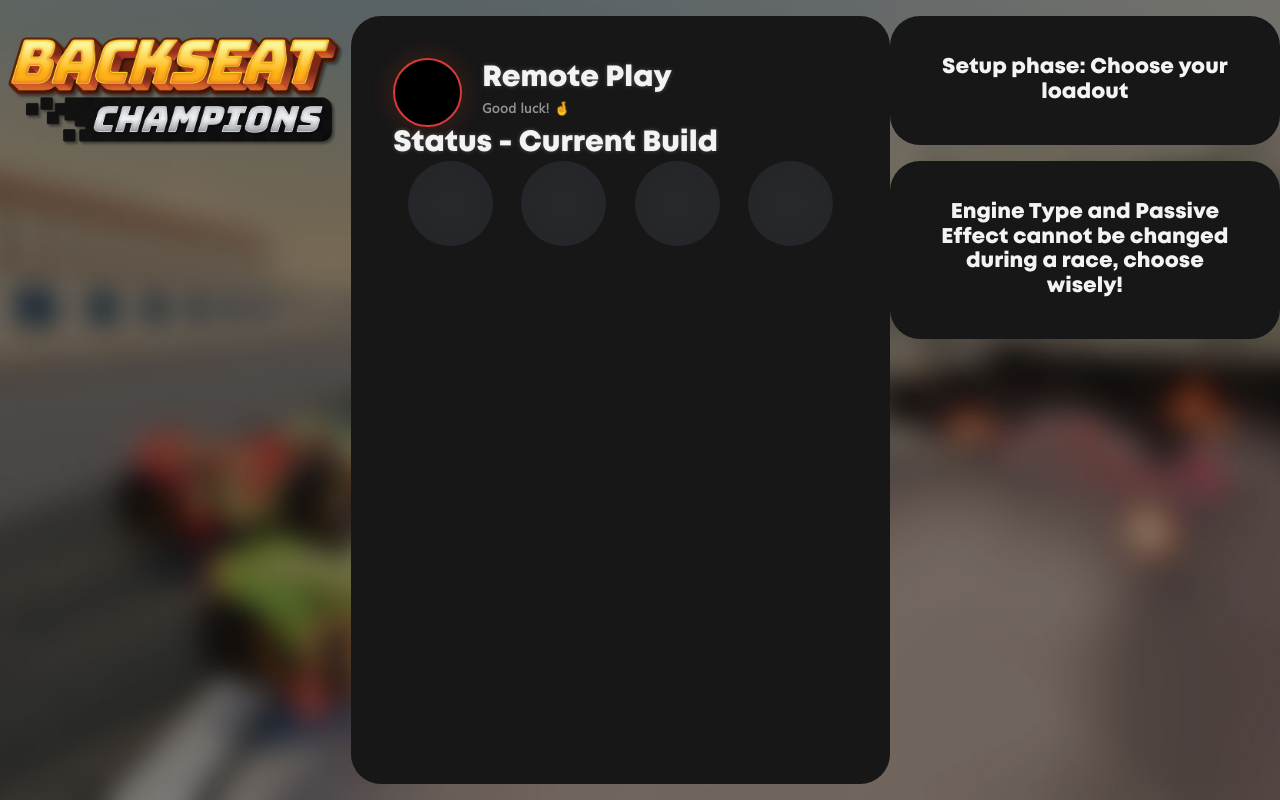
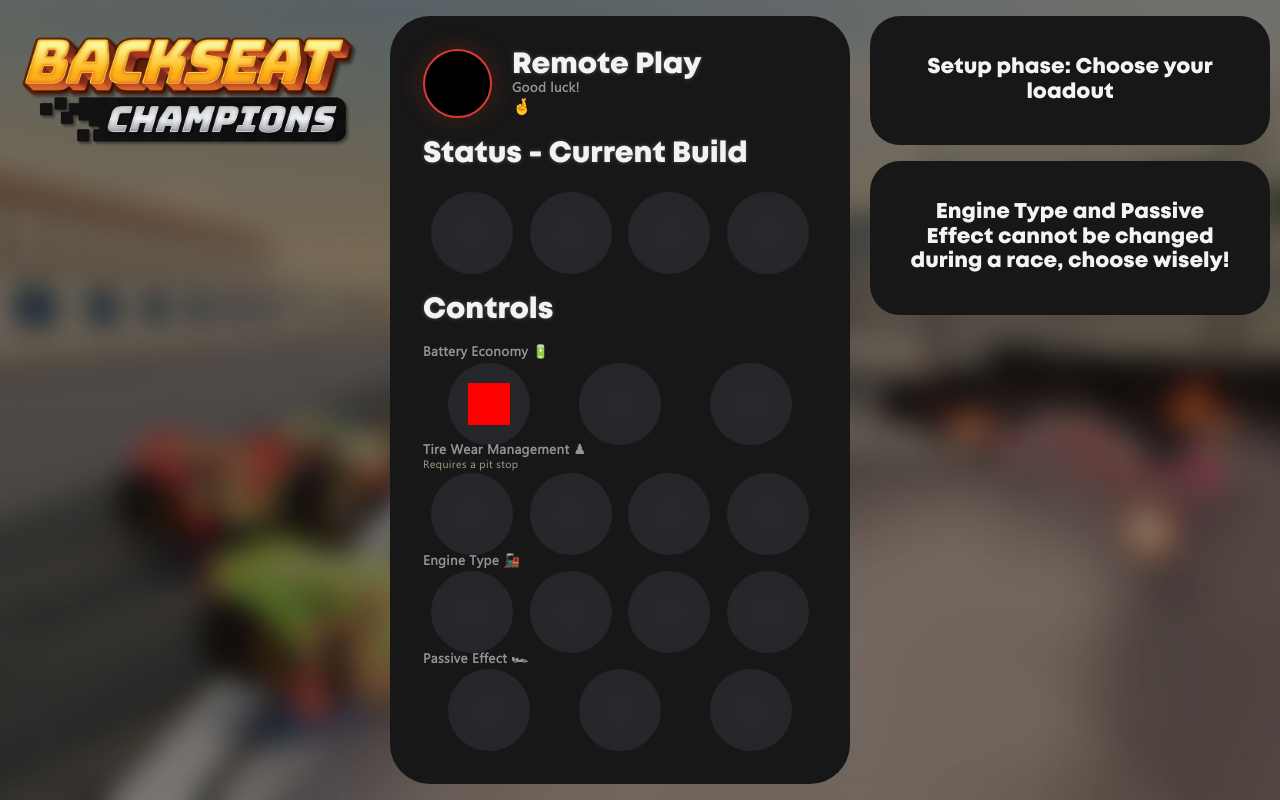
Before and after one commit to Pokang/backseat-remoteplay, an Angular app: page /remote in a window 1280 px wide. Built offline with nearby package versions, Linux system fonts and the light colour scheme.

Commit message:
dials skeleton

```diff
--- /dev/null
+++ b/src/app/remote/iconclasses.scss
@@ -0,0 +1,47 @@
+.battery1{
+    height: 42px;
+    width: 42px;
+    background:red;
+}
+.battery2{
+
+}
+.battery3{
+
+}
+
+.tire1{
+
+}
+.tire2{
+
+}
+.tire3{
+
+}
+.tire4{
+
+}
+
+.engine1{
+
+}
+.engine2{
+
+}
+.engine3{
+
+}
+.engine4{
+
+}
+
+.passive1{
+
+}
+.passive2{
+
+}
+.passive3{
+
+}
--- a/src/app/remote/remote.component.html
+++ b/src/app/remote/remote.component.html
@@ -5,16 +5,56 @@
             <div id="userpicture"></div>
             <div id="remotetoptext">
                 <div id="remotetitle">Remote Play</div>
-                <div id="remotesubmessage">Good luck! 🤞</div>
+                <div id="remotesubmessage"><h2>Good luck!</h2>🤞</div>
             </div>
         </div>
         <div id="statussection">
-            Status - Current Build
+            <h1>Status - Current Build</h1>
             <div class="dialrow">
-                <div class="dial battery selected"></div>
+                <div class="dial battery1 selected"></div>
                 <div class="dial tire selected"></div>
                 <div class="dial engine selected"></div>
                 <div class="dial passive selected"></div>
+            </div>
+        </div>
+        <div id="batterysection">
+            <div id="controlstitlesection">
+                <h1>Controls</h1>
+                <h2>Battery Economy 🔋</h2>
+            </div>
+            <div class="dialrow">
+                <div class="dial selected">
+                    <div class="battery1 icon iconselected"></div>
+                </div>
+                <div class="dial battery2 unselected"></div>
+                <div class="dial battery3 unselected"></div>
+            </div>
+        </div>
+        <div id="tiresection">
+            <h2>Tire Wear Management ♟</h2>
+            <h3>Requires a pit stop</h3>
+            <div class="dialrow">
+                <div class="dial tire1 unselected"></div>
+                <div class="dial tire2 selected"></div>
+                <div class="dial tire3 unselected"></div>
+                <div class="dial tire4 selected"></div>
+            </div>
+        </div>
+        <div id="enginesection">
+            <h2>Engine Type 🚂</h2>
+            <div class="dialrow">
+                <div class="dial engine1 selected"></div>
+                <div class="dial engine2 unselected"></div>
+                <div class="dial engine3 unselected"></div>
+                <div class="dial engine4 unselected"></div>
+            </div>
+        </div>
+        <div id="passivesection">
+            <h2>Passive Effect 🏎</h2>
+            <div class="dialrow">
+                <div class="dial passive1 selected"></div>
+                <div class="dial passive2 unselected"></div>
+                <div class="dial passive3 unselected"></div>
             </div>
         </div>
     </div>
--- a/src/app/remote/remote.component.scss
+++ b/src/app/remote/remote.component.scss
@@ -1,4 +1,5 @@
 @import '../../variables.scss';
+@import './iconclasses.scss'; //Icon files are defined in a separate file to prevent the clutter here
 
 #remotecontainer{
     width:100vw;
@@ -9,6 +10,7 @@
     background-position: center;
     background-size: cover;
     background-repeat: no-repeat;
+    background-attachment: fixed;
 
     .backseatlogo{
         margin-top: 4vh;
@@ -21,23 +23,34 @@
     }
 
     #remotebox{
+        display: flex;
+        flex-direction: column;
+        justify-content: space-between;
         margin-top: 2vh;
-        width: 550px;
+        width: 460px;
         height: 96vh;
         background: $remotebg;
         box-sizing: border-box;
-        border-radius: 30px;
-        padding:42px;
+        border-radius: 40px;
+        padding:33px;
 
         .dialrow{
             display: flex;
             justify-content: space-around;
             .dial{
-                width:85px;
-                height: 85px;
+                display: flex;
+                justify-content: center;
+                align-items: center;
+                width:82px;
+                height:82px;
                 border-radius: 100%;
                 background:$dialbg;
                 stroke: solid 2px $remotebg;
+                &:hover{
+                    filter:brightness(120%);
+                    transition: ease-in 150ms;
+                    cursor: pointer;
+                }
             }
             .selected{
                 stroke: solid 2px #6b94FE;
@@ -70,21 +83,32 @@
                     text-shadow: $textglow;
 
                 }
-                #remotesubmessage{
-                    font-size: 10pt;
-                    color:$inactive;
-                    font-family: Myanmar;
-                    font-weight: 600;
-                    letter-spacing: 0.3pt;
-                }
+
             }
         }
         #statussection{
+            display: flex;
+            flex-direction: column;
+        }
+        h1{
             font-size: 22pt;
             color:$lightbg;
             font-family: Mont;
             text-shadow: $textglow;
-
+        }
+        h2{
+            font-size: 10pt;
+            color:$inactive;
+            font-family: Myanmar;
+            font-weight: 600;
+            letter-spacing: 0.3pt;
+        }
+        h3{
+            font-size: 8pt;
+            color:$subpassive;
+            font-family: Myanmar;
+            font-weight: 200;
+            letter-spacing: 0.3pt;
         }
     }
 
--- a/src/variables.scss
+++ b/src/variables.scss
@@ -9,6 +9,7 @@ $userglow: 0px 0px 20px 7px rgba(255, 92, 0, 0.1);
 
 $remotebg: #171718;
 $inactive: #939393;
+$subpassive: #9aa788;
 $dialbg: radial-gradient(50% 50% at 50% 50%, #28292C 0%, #252629 100%, #252629 100%, #252629 100%);
 
 $lightshadow: 0px 4px 4px rgba(0, 0, 0, 0.25);
```
